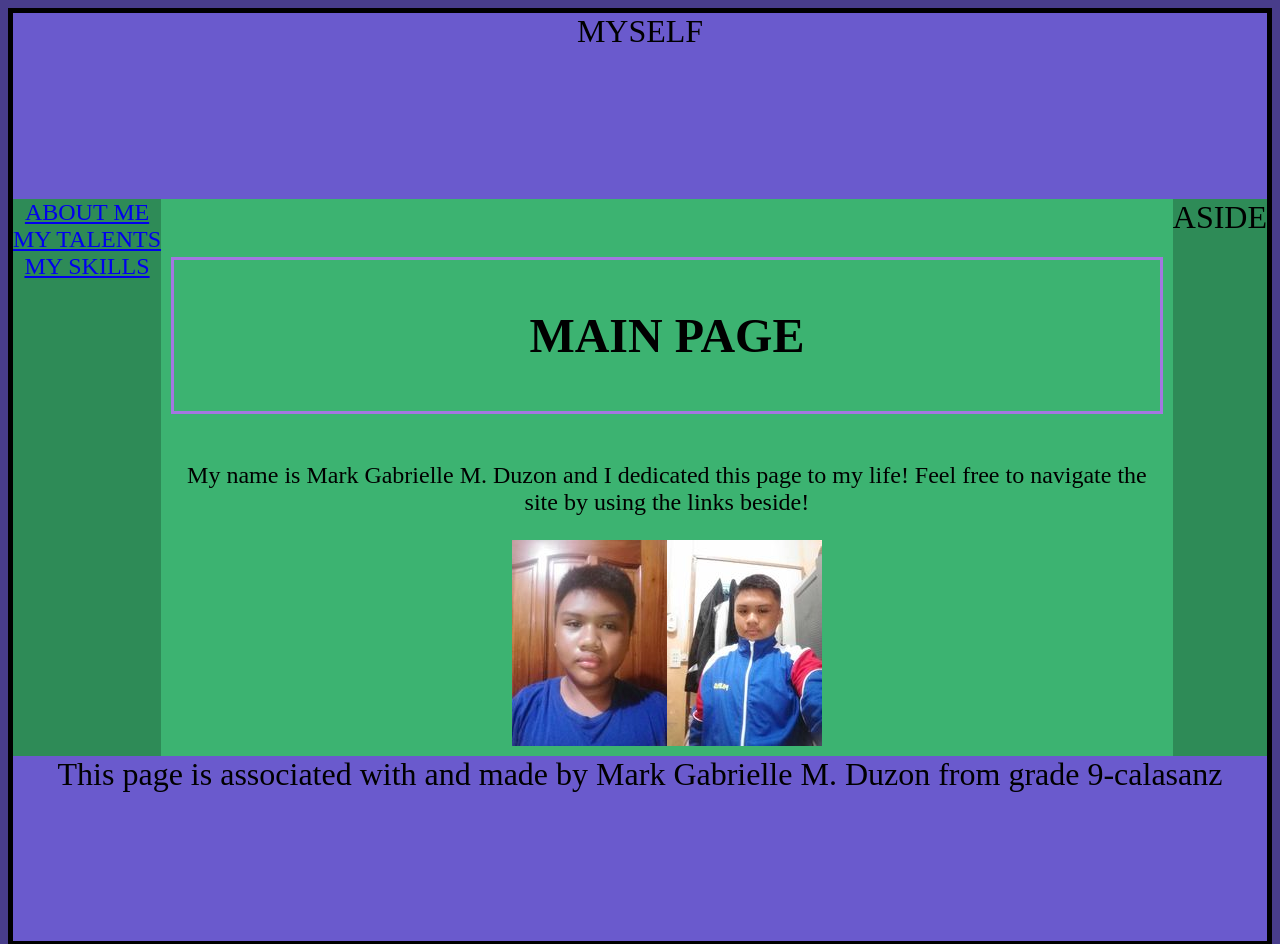
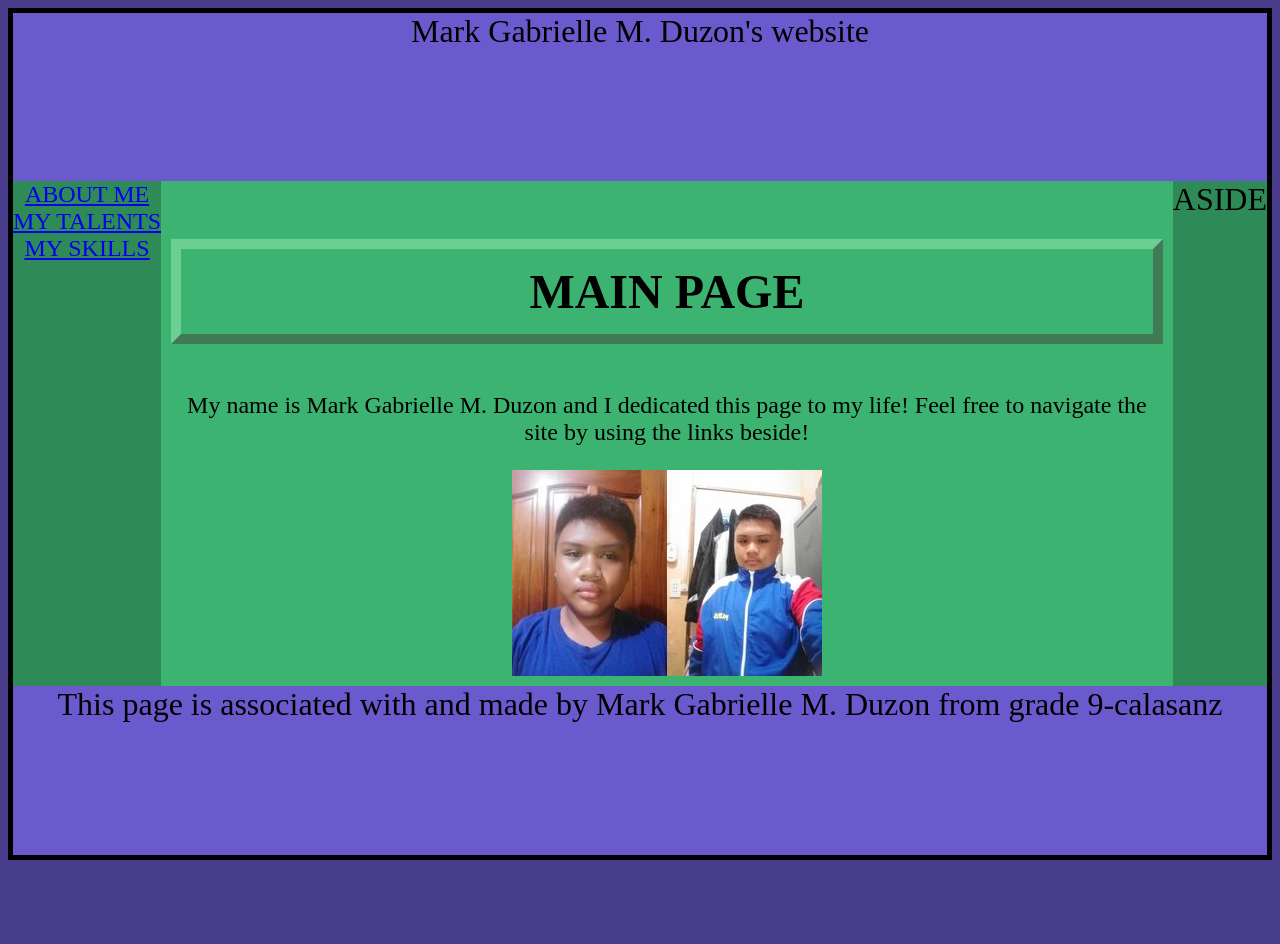
Before and after one commit to Jeannnn123456/CALASANZ03, a plain HTML site: page index.html in a window 1280 px wide. Shown: the top 944 px of the page. After the commit the page ends 868 px from the top, so only its background shows below. Drawn offline with Linux system fonts and the light colour scheme.

Commit message:
Update index.html
border w color n updt

```diff
--- a/index.html
+++ b/index.html
@@ -112,10 +112,10 @@
 
 <div class=container>
 
-        <div class=header>MYSELF</div>
+        <div class=header>Mark Gabrielle M. Duzon's website</div>
 	<div class=nav><a href=ABOUT.html>ABOUT ME</a>
 	<a href=TALENTS.html>MY TALENTS</a><a href=SKILLS.html>MY SKILLS</a></div>
-	<div class=main><h1><p style="border-width:3px; border-style:solid; border-color:#a377e0; padding: 1em;">MAIN PAGE</p></h1><p>My name is Mark Gabrielle M. Duzon and I dedicated this page to my life! Feel free to navigate the site by using the links beside!</p>
+	<div class=main><h1><p style="border-width:10px; border-style:outset; border-color:#6dcf91; padding: 15px;">MAIN PAGE</p></h1><p>My name is Mark Gabrielle M. Duzon and I dedicated this page to my life! Feel free to navigate the site by using the links beside!</p>
 	<img src="myself2023.jpg" alt="A picture of me"><img src="myself2023_2.jpg" alt="A picture of me"></div>
 	<div class=aside>ASIDE</div>
 	<div class=footer>This page is associated with and made by Mark Gabrielle M. Duzon from grade 9-calasanz</div>
```
